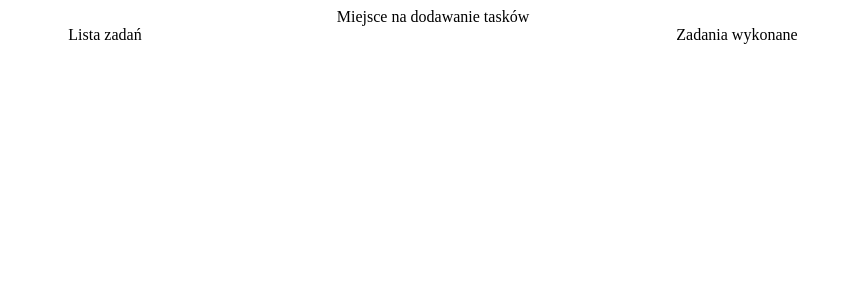
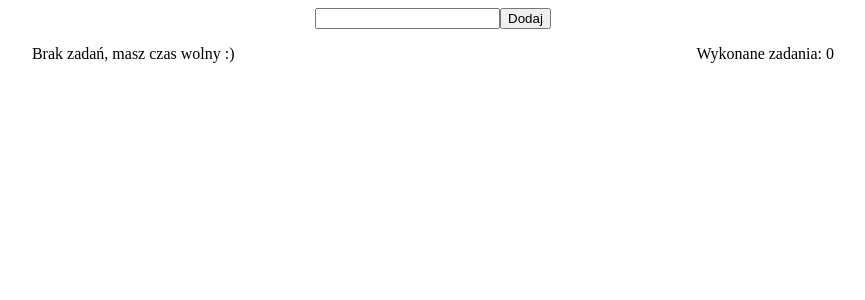
Before and after one commit to damianlis/angular-test-app, an Angular app: page / in a window 1280 px wide. Shown: the top 300 px of the page, without its empty margins (207-1072 px from the left). Built offline with nearby package versions, Linux system fonts and the light colour scheme.

Commit message:
Lista zadan

```diff
--- a/src/app/app.component.html
+++ b/src/app/app.component.html
@@ -104,10 +104,33 @@ Mój pies to {{dog.name}} i ma {{dog.age}} lat obiekt<br>
 
 <div>
   <div class="container">
-    <div>Miejsce na dodawanie tasków</div>
+    <div>
+      <input [(ngModel)]="newTask">
+      <button (click)="add()">Dodaj</button>
+    </div>
   </div>
   <div class="container">
-    <div>Lista zadań</div>
-    <div>Zadania wykonane</div>
+    <div>
+      <ng-container *ngIf="tasksList.length > 0; else noTask">
+      <ul>
+        <li *ngFor="let task of tasksList">
+          {{task}}
+          <button (click)="remove(task)">Usuń</button>
+          <button (click)="done(task)">Zrobione</button>
+        </li>
+      </ul>
+    </ng-container>
+    <ng-template #noTask>
+      <p>Brak zadań, masz czas wolny :)</p>
+    </ng-template>
+    </div>
+    <div>
+      <p>Wykonane zadania: {{tasksDone.length}}</p>
+      <ul>
+        <li *ngFor="let task of tasksDone">
+          {{task}}
+        </li>
+      </ul>
+    </div>
   </div>
 </div>
--- a/src/app/app.component.ts
+++ b/src/app/app.component.ts
@@ -64,7 +64,21 @@ export class AppComponent {
   // saveS(event) {
   //   this.skill = event.target.value;
   // }
-
+  newTask: string;
+  tasksList: Array<string> = [];
+  tasksDone: Array<string> = [];
+  add() {
+    this.tasksList.push(this.newTask);
+    this.newTask = "";
+    console.log(this.tasksList);
+  }
+  remove(task: string) {
+    this.tasksList = this.tasksList.filter(e => e !== task);
+  }
+  done(task: string) {
+    this.tasksDone.push(task);
+    this.remove(task);
+  }
 }
 // class Dog {
 //   constructor(public name: string, public age: number) {}
```
